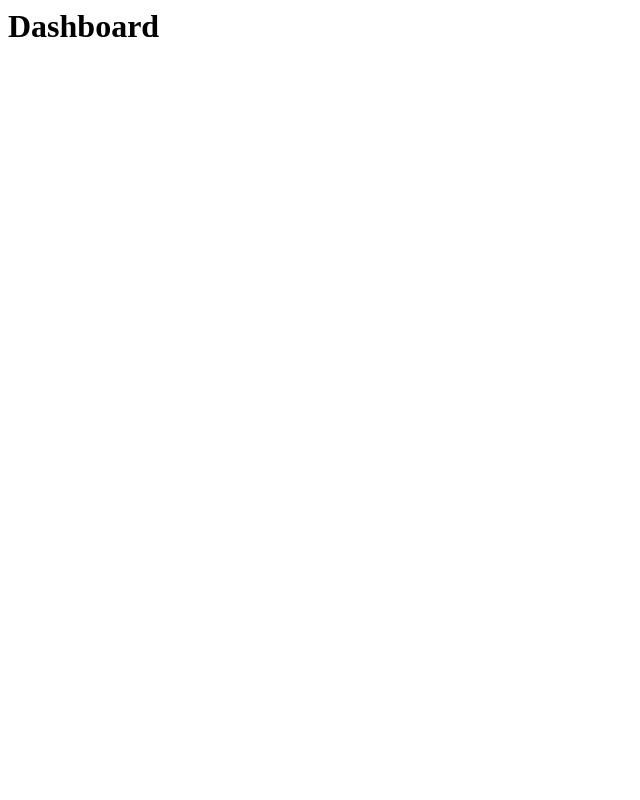
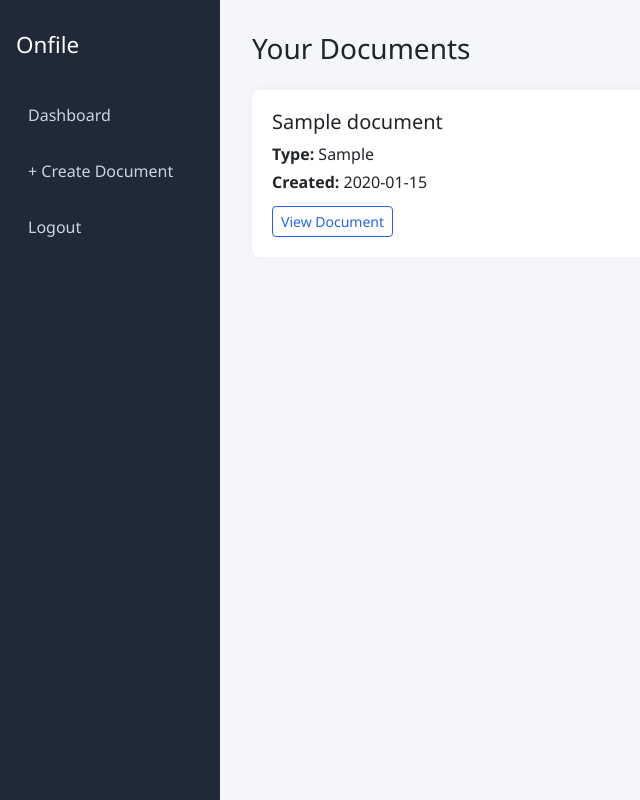
Before and after one commit to JoeC16/onfile-mvp, a Flask app: page /dashboard in a window 1280 px wide. Before the commit the part shown is almost empty. Shown: the whole page, without its empty margins (0-640 px from the left). Run offline with Flask 3, Linux system fonts and the light colour scheme; a user stored in the database is signed in; tables that the repository leaves empty hold one stand-in row (values such as "Sample post").

Commit message:
Update dashboard.html

```diff
--- a/templates/dashboard.html
+++ b/templates/dashboard.html
@@ -1 +1,94 @@
-<h1>Dashboard</h1>
+
+<!-- templates/dashboard.html -->
+<!DOCTYPE html>
+<html lang="en">
+<head>
+    <meta charset="UTF-8">
+    <title>Dashboard - Onfile</title>
+    <link href="https://cdn.jsdelivr.net/npm/bootstrap@5.3.0/dist/css/bootstrap.min.css" rel="stylesheet">
+    <style>
+        body {
+            background-color: #f4f6f9;
+            margin: 0;
+            display: flex;
+            font-family: 'Segoe UI', sans-serif;
+        }
+        .sidebar {
+            width: 220px;
+            background-color: #1f2937;
+            color: #fff;
+            height: 100vh;
+            position: fixed;
+            padding: 2rem 1rem;
+        }
+        .sidebar h2 {
+            font-size: 1.4rem;
+            margin-bottom: 2rem;
+        }
+        .sidebar a {
+            display: block;
+            color: #cbd5e0;
+            padding: 0.75rem;
+            text-decoration: none;
+            margin-bottom: 0.5rem;
+            border-radius: 4px;
+        }
+        .sidebar a:hover {
+            background-color: #374151;
+            color: #fff;
+        }
+        .content {
+            margin-left: 220px;
+            padding: 2rem;
+            width: 100%;
+        }
+        .doc-card {
+            background-color: white;
+            padding: 1.25rem;
+            border-radius: 8px;
+            box-shadow: 0 0 12px rgba(0, 0, 0, 0.04);
+            margin-bottom: 1rem;
+        }
+        .doc-card h5 {
+            margin-bottom: 0.5rem;
+        }
+        .btn-primary {
+            background-color: #2563eb;
+            border-color: #2563eb;
+        }
+        .btn-outline-secondary {
+            border-color: #2563eb;
+            color: #2563eb;
+        }
+        .btn-outline-secondary:hover {
+            background-color: #2563eb;
+            color: #fff;
+        }
+    </style>
+</head>
+<body>
+
+    <div class="sidebar">
+        <h2>Onfile</h2>
+        <a href="/dashboard">Dashboard</a>
+        <a href="/create">+ Create Document</a>
+        <a href="/logout">Logout</a>
+    </div>
+
+    <div class="content">
+        <h3 class="mb-4">Your Documents</h3>
+
+        {% for document in documents %}
+            <div class="doc-card">
+                <h5>{{ document.title }}</h5>
+                <p class="mb-1"><strong>Type:</strong> {{ document.doc_type }}</p>
+                <p class="mb-1"><strong>Created:</strong> {{ document.created_at.strftime('%Y-%m-%d') }}</p>
+                <a href="/document/{{ document.id }}" class="btn btn-sm btn-outline-secondary mt-2">View Document</a>
+            </div>
+        {% else %}
+            <p>No documents yet. Click “Create Document” to get started.</p>
+        {% endfor %}
+    </div>
+
+</body>
+</html>
```
